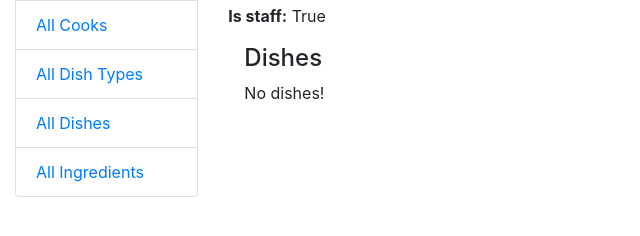
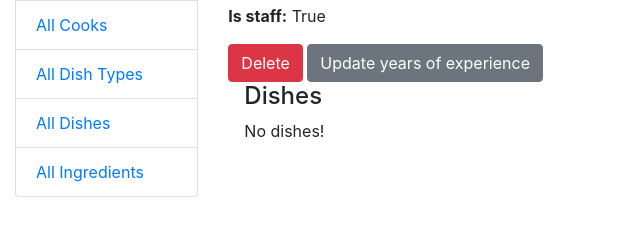
Before and after one commit to Morty67/restaurant_kitchen_service, a Django app: page /cook/1/ in a window 1280 px wide. Shown: the part 172-408 px from the top of the page, without its empty margins (0-640 px from the left). Run offline with Django 4.2, Linux system fonts and the light colour scheme; the visitor is signed in with stand-in values (Sample User, id 1); data comes from the database, SQL or seed files in the repository; data that the repository does not hold is empty.

Commit message:
Add some fixes to the templates and links for more information about the models

```diff
--- a/templates/restaurant/cook_detail.html
+++ b/templates/restaurant/cook_detail.html
@@ -9,6 +9,14 @@
   <p><strong>Last name:</strong> {{ cook.last_name }}</p>
   <p><strong>Years of experience:</strong> {{ cook.years_of_experience }}</p>
   <p><strong>Is staff:</strong> {{ cook.is_staff }}</p>
+
+    <a href="{% url 'restaurant:cook-delete' pk=cook.id %}" class="btn btn-danger link-to-page">
+      Delete
+    </a>
+
+    <a href="{% url 'restaurant:cook-update' pk=cook.id %}" class="btn btn-secondary link-to-page">
+      Update years of experience
+    </a>
 
   <div class="ml-3">
     <h4>Dishes</h4>
--- a/templates/restaurant/dish_list.html
+++ b/templates/restaurant/dish_list.html
@@ -23,7 +23,7 @@
                   {{ dish.id }}
               </td>
               <td>
-                  {{ dish.name }}
+                 <a href="{% url 'restaurant:dish-detail' pk=dish.id %} ">{{ dish.name}}</a>
               </td>
               <td>
                 <a href="{% url 'restaurant:dish-update' pk=dish.pk %}">Update</a>
--- a/templates/restaurant/dish_type_list.html
+++ b/templates/restaurant/dish_type_list.html
@@ -8,6 +8,7 @@
     <form action="" method="get" class="form-inline">
     {{ search_form|crispy }}
     <input class="btn btn-secondary" type="submit" value="🔍">
+    </form>
     {% if dish_type_list %}
       <table class="table">
         <tr>
@@ -23,7 +24,7 @@
                   {{ dish_type.id }}
               </td>
               <td>
-                  {{ dish_type.name }}
+                <a href="{% url 'restaurant:dish-type-list-detail' pk=dish_type.id %}">{{ dish_type.name }}</a>
               </td>
               <td>
                 <a href="{% url 'restaurant:dish-type-list-update' pk=dish_type.id %}">Update</a>
```
Also changed, not shown: templates/restaurant/cook_list.html (+8 -2 lines).
